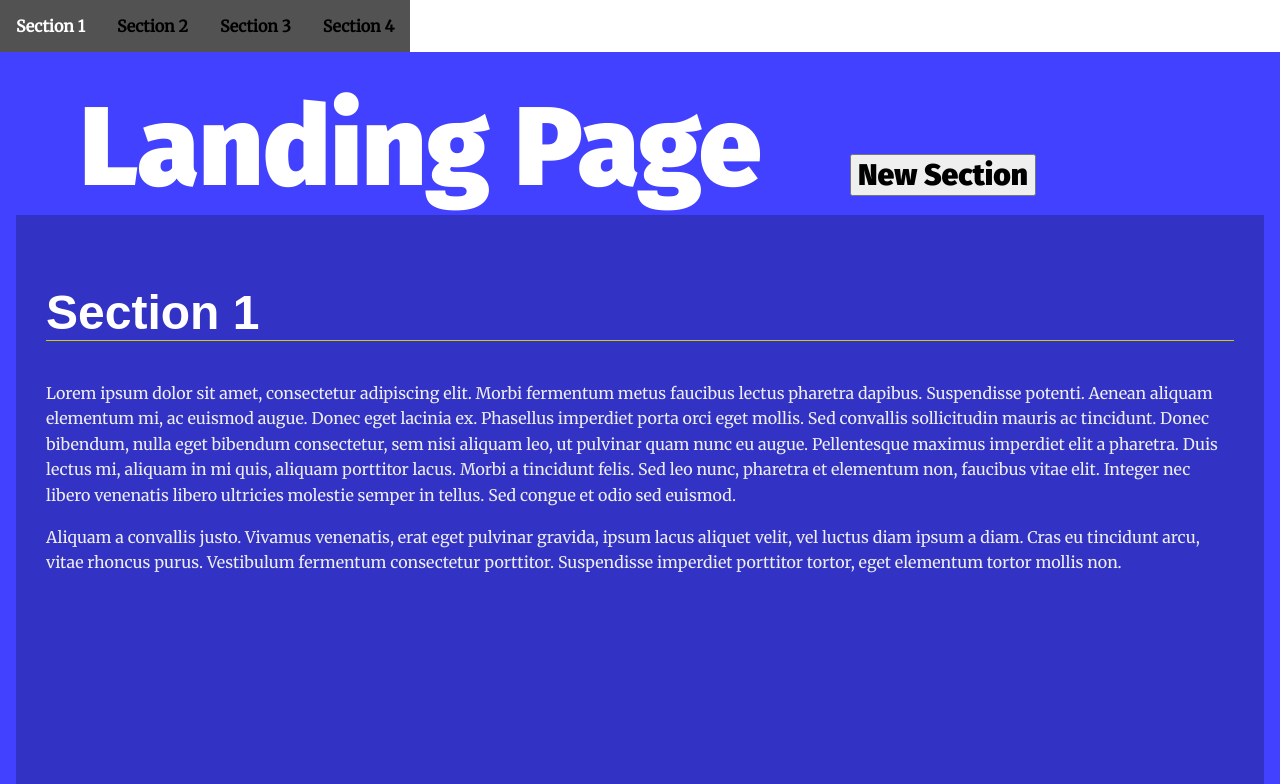
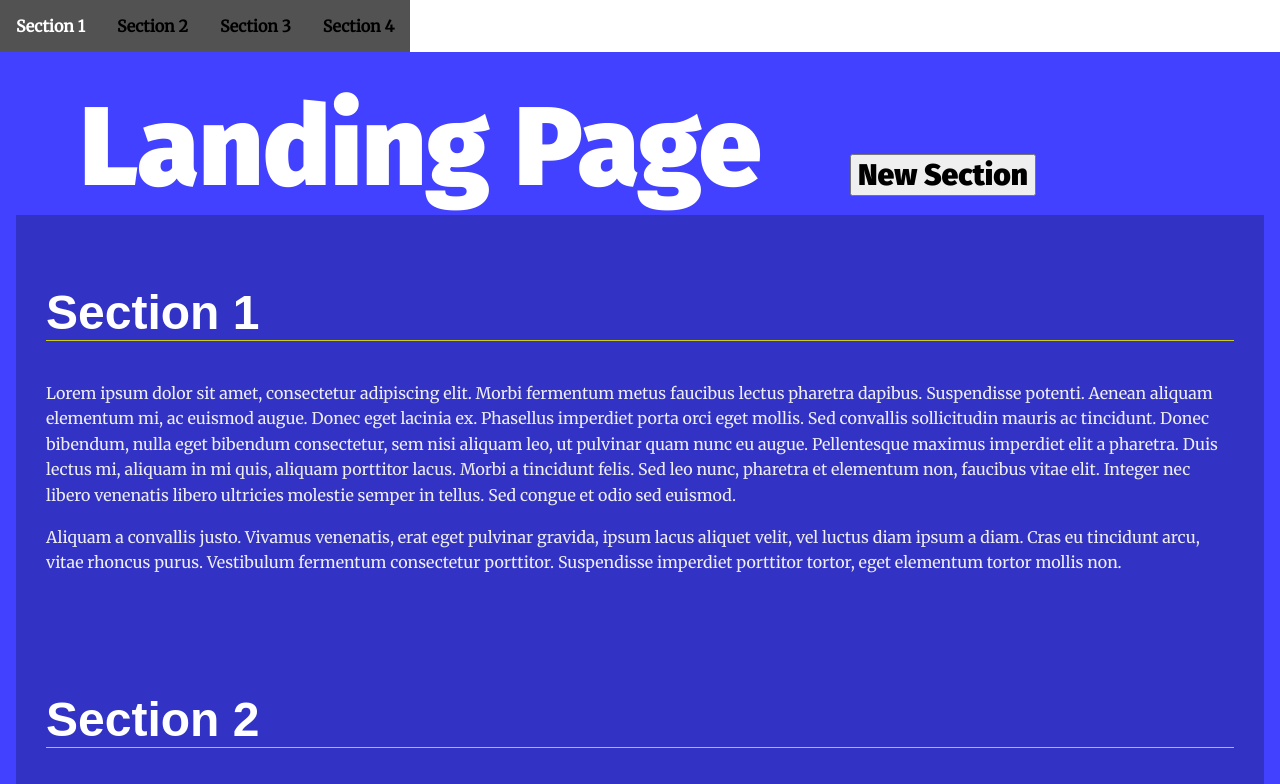
Before and after one commit to whatyouned/fwd-web-landing_page_project, a plain HTML site: page index.html in a window 1280 px wide. Shown: the top 784 px of the page. Drawn offline with Linux system fonts and the light colour scheme.

Commit message:
Update style.css

```diff
--- a/css/style.css
+++ b/css/style.css
@@ -76,7 +76,7 @@ main {
 
 section {
     position: relative;
-    min-height: 80vh;
+    min-height: 40vh;
     padding: 30px;  /*must drop*/
 
 }
@@ -193,7 +193,6 @@ border: none;
     color: #fff;
     transition: ease 0.3s all;
 
-
 }
 .activeSectoin{
 background-color:rgba(0, 0, 0, 0.229); }
```
